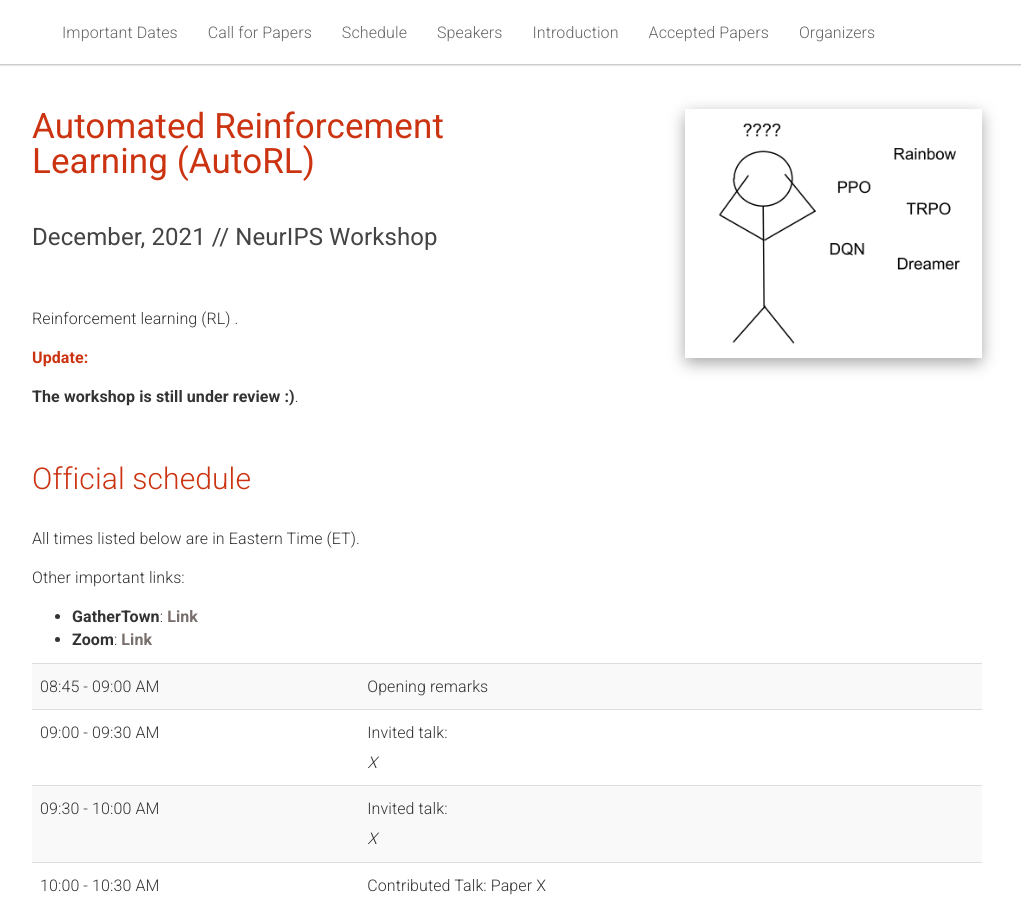
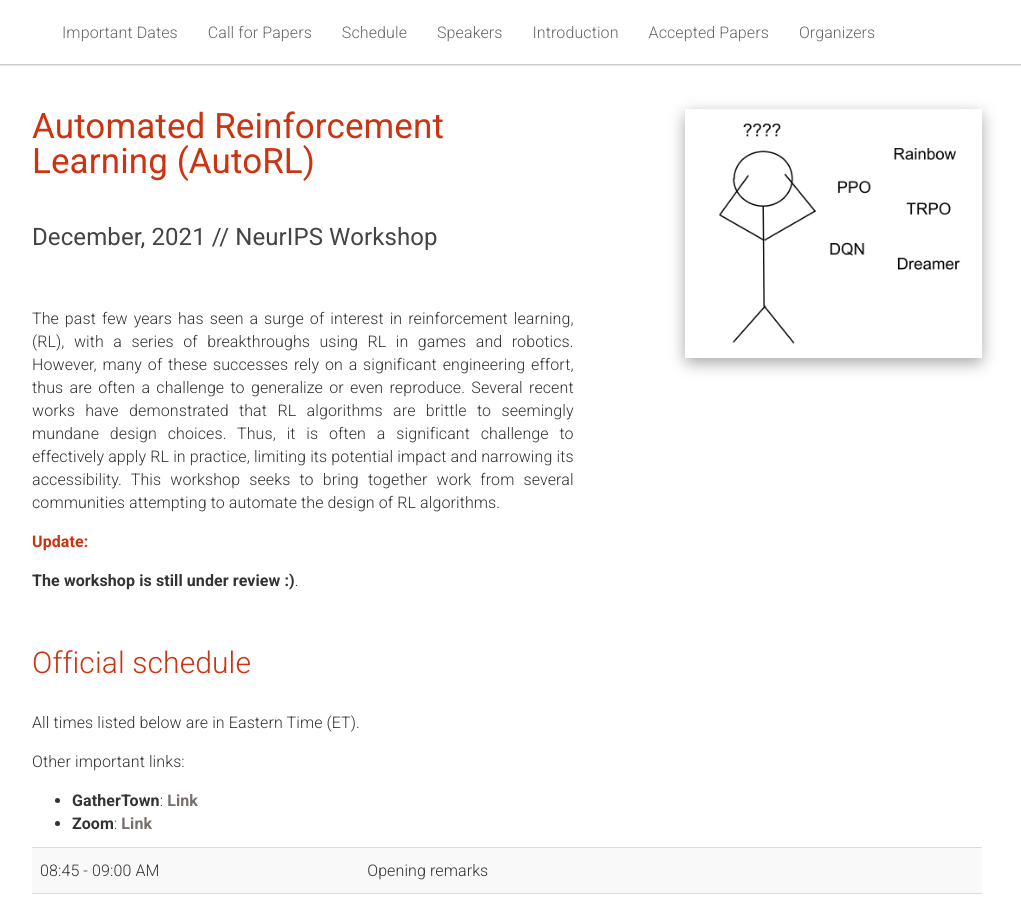
Before and after one commit to autorlworkshop/autorlworkshop.github.io, a Jekyll site: the page built from _pages/home.md, in a window 1280 px wide and 900 px high. Shown: the whole window, without its empty margins (133-1154 px from the left). Built offline with Jekyll 4.4.1, drawn with Linux system fonts in a browser that asks for light colours.

Commit message:
small edits

```diff
--- a/_pages/home.md
+++ b/_pages/home.md
@@ -17,7 +17,7 @@ acknowledgements: ""
     <br>
     <br>
     <p>
-        Reinforcement learning (RL) .
+        The past few years has seen a surge of interest in reinforcement learning, (RL), with a series of breakthroughs using RL in games and robotics. However, many of these successes rely on a significant engineering effort, thus are often a challenge to generalize or even reproduce. Several recent works have demonstrated that RL algorithms are brittle to seemingly mundane design choices. Thus, it is often a significant challenge to effectively apply RL in practice, limiting its potential impact and narrowing its accessibility. This workshop seeks to bring together work from several communities attempting to automate the design of RL algorithms.
     </p>
     <p>
     <p style="color:#c31;"><b>Update:</b></p> <b>The workshop is still under review :)</b>.
```
